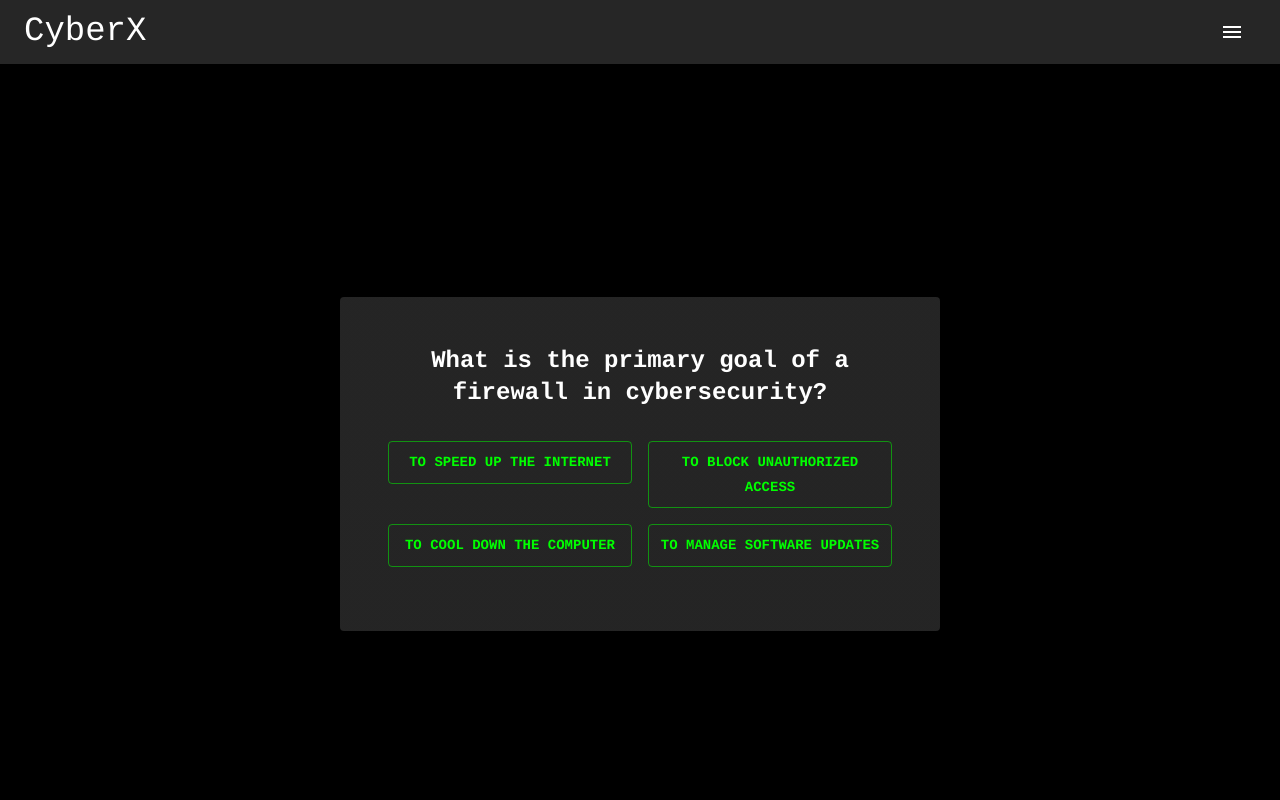
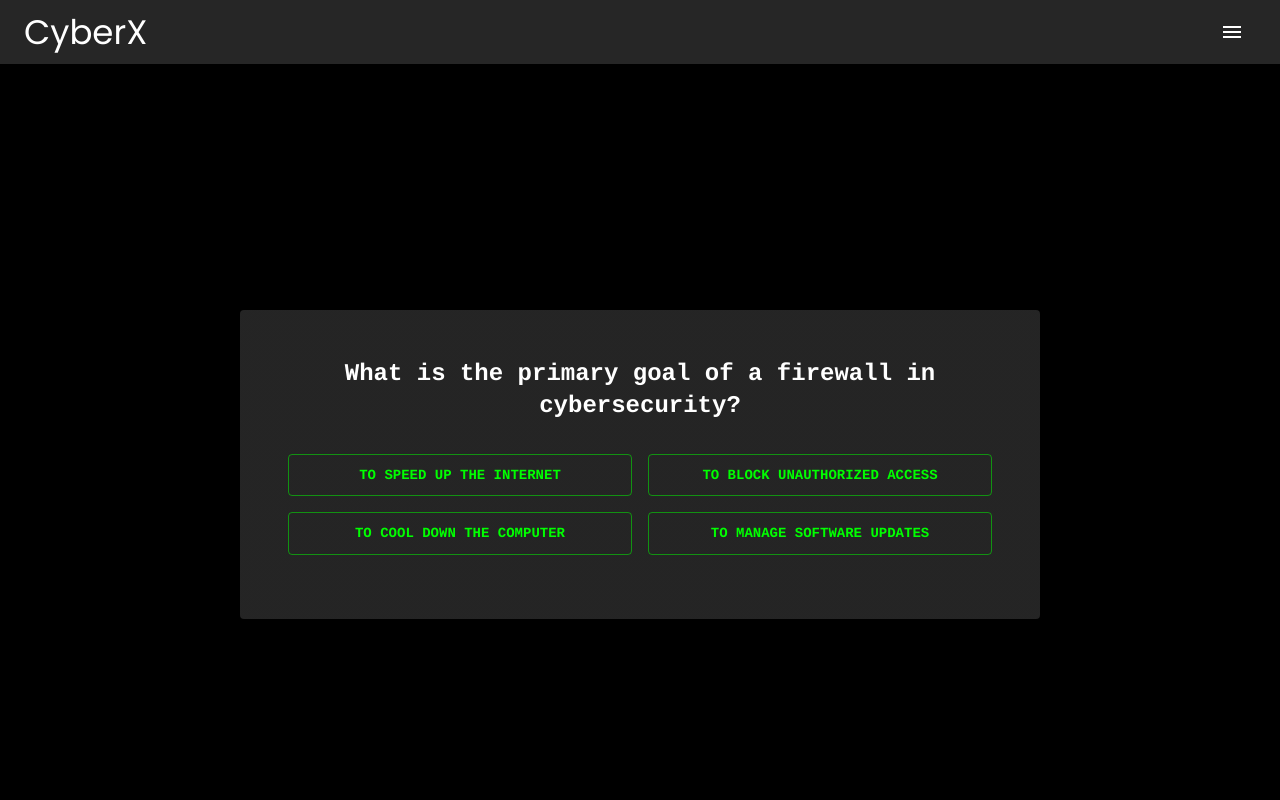
Before and after one commit to CyberX-club/cyber_x, a React (Create React App) app: page /quiz in a window 1280 px wide. Shown: the top 800 px of the page. Built offline with nearby package versions, Linux system fonts and the light colour scheme.

Commit message:
Multiple Updates

```diff
--- a/package.json
+++ b/package.json
@@ -22,6 +22,7 @@
     "react-material-ui-carousel": "^3.4.2",
     "react-router-dom": "^6.27.0",
     "react-scripts": "5.0.1",
+    "react-scroll-parallax": "^3.4.5",
     "web-vitals": "^2.1.4"
   },
   "scripts": {
--- a/src/App.js
+++ b/src/App.js
@@ -94,7 +94,7 @@ const Hero = () => {
                 animate={{opacity: isVisible ? 1 : 0, y: isVisible ? 0 : 50}}
                 transition={{duration: 0.8}}
             >
-                <Typography variant="h2" component="h1" gutterBottom>
+                <Typography variant="h2" component="h1" gutterBottom  fontFamily={"Space Mono"}>
                     <CrypticText text={"Welcome to CyberX"} isHovered={isVisible}/>
                 </Typography>
                 <Typography variant="h5" component="h2" gutterBottom>
--- a/src/Members.js
+++ b/src/Members.js
@@ -89,7 +89,7 @@ const Card3D = ({member}) => {
                 alt={member.name}
             />
             <CardContent sx={{flexGrow: 1}}>
-                <Typography variant="h5" component="div" gutterBottom>
+                <Typography variant="h5" component="div" gutterBottom fontFamily={"Space Mono"} fontWeight={700}>
                     <CrypticText text={member.name} isHovered={isHovered}/>
                 </Typography>
                 <Typography variant="body2" color="text.secondary">
@@ -149,7 +149,7 @@ const CyberXApp = () => {
                 <Container maxWidth="lg" sx={{ py: 5 }}>
                     {Object.keys(membersData).reverse().map((grade) => (
                         <Box key={grade} mb={4}>
-                            <Typography variant="h4" component="h2" align="center" gutterBottom>
+                            <Typography variant="h2" component="h2" align="center" gutterBottom>
                                 Class {grade}
                             </Typography>
                             <Grid container spacing={3}>
--- a/src/Navbar.js
+++ b/src/Navbar.js
@@ -1,13 +1,17 @@
 // Navbar.js
-import React, {useState} from 'react';
+import React, { useState, useEffect } from 'react';
 import {
     AppBar, Toolbar, Typography, Button, IconButton, Box, useScrollTrigger, Slide,
-    Collapse
+    Grow
 } from '@mui/material';
 import MenuIcon from '@mui/icons-material/Menu';
-import {styled} from '@mui/system';
+import { styled } from '@mui/system';
 
-const NavBox = styled(Box)(({theme}) => ({
+const NavBox = styled(Box)(({ theme }) => ({
+    position: 'absolute',
+    top: '100%',
+    left: 0,
+    right: 0,
     width: '100%',
     backgroundColor: theme.palette.background.paper,
     borderBottom: `2px solid ${theme.palette.primary.main}`,
@@ -15,13 +19,14 @@ const NavBox = styled(Box)(({theme}) => ({
     display: 'flex',
     flexDirection: 'column',
     alignItems: 'center',
+    zIndex: theme.zIndex.appBar - 1,
+    transformOrigin: 'top',
 }));
 
-const NavButton = styled(Button)(({theme}) => ({
+const NavButton = styled(Button)(({ theme }) => ({
     color: theme.palette.text.primary,
-    // increase size
     fontSize: '1.3rem',
-    width: '100%', // Make the button full width
+    width: '100%',
     margin: theme.spacing(1),
     '&:hover': {
         backgroundColor: theme.palette.primary.main,
@@ -30,28 +35,58 @@ const NavButton = styled(Button)(({theme}) => ({
 }));
 
 function HideOnScroll(props) {
-    const {children} = props;
+    const { children, isOpen } = props;
     const trigger = useScrollTrigger();
 
     return (
-        <Slide appear={false} direction="down" in={!trigger}>
+        <Slide appear={false} direction="down" in={!trigger || isOpen}>
             {children}
         </Slide>
     );
 }
 
-const Navbar = ({config}) => {
+const Navbar = ({ config }) => {
     const [isOpen, setIsOpen] = useState(false);
+    const [isScrolled, setIsScrolled] = useState(false);
 
     const toggleMenu = () => {
         setIsOpen(!isOpen);
     };
 
+    useEffect(() => {
+        const handleScroll = () => {
+            const scrolled = window.scrollY > 0;
+            if (scrolled !== isScrolled) {
+                setIsScrolled(scrolled);
+                if (scrolled) {
+                    setIsOpen(false);
+                }
+            }
+        };
+
+        window.addEventListener('scroll', handleScroll);
+        return () => window.removeEventListener('scroll', handleScroll);
+    }, [isScrolled]);
+
+    useEffect(() => {
+        const handleResize = () => {
+            setIsOpen(false);
+        };
+        window.addEventListener('resize', handleResize);
+        return () => window.removeEventListener('resize', handleResize);
+    }, []);
+
     return (
-        <HideOnScroll>
-            <AppBar position="sticky">
+        <>
+            <HideOnScroll isOpen={isOpen}>
+                <AppBar position="fixed">
                     <Toolbar>
-                    <Typography variant="h4" component="div" sx={{flexGrow: 1,cursor:"pointer"}} onClick={() => window.location.href = '/'}>
+                        <Typography
+                            variant="h4"
+                            component="div"
+                            sx={{ flexGrow: 1, cursor: "pointer" }}
+                            onClick={() => window.location.href = '/'}
+                        >
                             {config.title}
                         </Typography>
                         <IconButton
@@ -61,26 +96,29 @@ const Navbar = ({config}) => {
                             aria-label="menu"
                             onClick={toggleMenu}
                         >
-                        <MenuIcon/>
+                            <MenuIcon />
                         </IconButton>
                     </Toolbar>
-                <Collapse in={isOpen}>
+                    <Grow in={isOpen} timeout={300}>
                         <NavBox>
                             {config.menuItems.map((item, index) => (
-                            <NavButton key={index} onClick={() => {
+                                <NavButton
+                                    key={index}
+                                    onClick={() => {
                                         toggleMenu();
                                         if (item.onClick) item.onClick();
                                     }}
                                     href={item.href ? item.href : "#"}
                                 >
-
                                     {item.label}
                                 </NavButton>
                             ))}
                         </NavBox>
-                </Collapse>
+                    </Grow>
                 </AppBar>
             </HideOnScroll>
+            <Toolbar /> {/* This empty Toolbar acts as a spacer */}
+        </>
     );
 };
 
--- a/src/Quiz.js
+++ b/src/Quiz.js
@@ -176,7 +176,7 @@ const Quiz = () => {
 
     return (
         <Box sx={{ display: 'flex', justifyContent: 'center', alignItems: 'center', minHeight: '100vh' }}>
-            <Paper elevation={3} sx={{ padding: 2, margin: 2, maxWidth: 600, width: '100%' }}>
+            <Paper elevation={3} sx={{ padding: 2, margin: 2, maxWidth: 800, width: '100%'}}>
                 <Box sx={{ padding: 2 }}>
                     {isQuizCompleted ? (
                         <Box textAlign="center">
--- a/src/index.css
+++ b/src/index.css
@@ -1,3 +1,7 @@
+@import url('https://fonts.googleapis.com/css2?family=Space+Mono:ital,wght@0,400;0,700;1,400;1,700&display=swap');
+@import url('https://fonts.googleapis.com/css2?family=Poppins:ital,wght@0,100;0,200;0,300;0,400;0,500;0,600;0,700;0,800;0,900;1,100;1,200;1,300;1,400;1,500;1,600;1,700;1,800;1,900&family=Space+Mono:ital,wght@0,400;0,700;1,400;1,700&display=swap');
+
+
 body {
   margin: 0;
   font-family: -apple-system, BlinkMacSystemFont, 'Segoe UI', 'Roboto', 'Oxygen',
--- a/src/index.js
+++ b/src/index.js
@@ -28,6 +28,12 @@ const hackerTheme = createTheme({
     },
     typography: {
         fontFamily: 'Courier, monospace',
+        h2:{
+            fontFamily:'Poppins'
+        },
+        h4:{
+            fontFamily:'Poppins'
+        },
     },
     components: {
         MuiButton: {
@@ -38,6 +44,7 @@ const hackerTheme = createTheme({
                 },
             },
         },
+
     },
 });
 root.render(
```
Also changed, not shown: 1 other file (tests, documents, lock files or other folders). Lines whose indentation alone changed are shown as unchanged.
